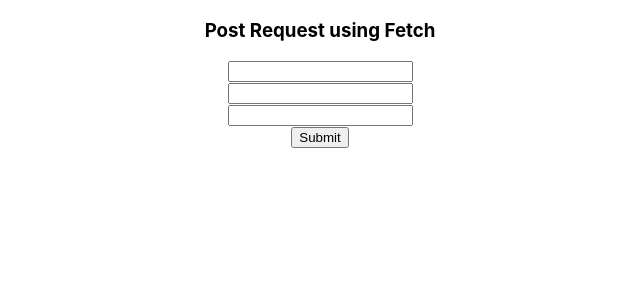
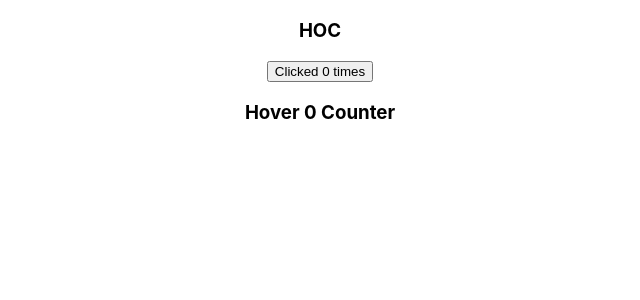
Before and after one commit to ashwini0112/React-Practise, a React (Create React App) app: page / in a window 1280 px wide. Shown: the top 300 px of the page, without its empty margins (320-960 px from the left). Built offline with nearby package versions, Linux system fonts and the light colour scheme.

Commit message:
Fragments and HOC

```diff
--- a/src/App.js
+++ b/src/App.js
@@ -1,10 +1,13 @@
 import React from 'react';
 
 import './App.css';
-import HttpReact from './http/HttpReact';
-import HttpPost from './http/HttpPost';
-import GetFetch from './http/GetFetch';
+// import HttpReact from './http/HttpReact';
+// import HttpPost from './http/HttpPost';
+// import GetFetch from './http/GetFetch';
 import PostFetch from './http/PostFetch';
+import Fragments from './Fragments/Fragments';
+import Hoc from './HOC/Hoc';
+import HoverCounter from './HOC/HoverCounter';
 
 // import Unmounting from './LifeCycles/Unmounting';
 // import ReactForm from './Forms/ReactForms';
@@ -31,7 +34,10 @@ import PostFetch from './http/PostFetch';
 function App() {
   return (
     <div className="App">
-      <PostFetch />
+      <Hoc />
+      <HoverCounter />
+    {/* <Fragments /> */}
+        {/* <PostFetch /> */}
       {/* <GetFetch /> */}
       {/* <HttpPost /> */}
       {/* <HttpReact /> */}
--- /dev/null
+++ b/src/Fragments/Fragments.js
@@ -0,0 +1,14 @@
+import React, { Component } from 'react'
+
+class Fragments extends Component{
+    render(){
+        return(
+            <React.Fragment>
+                <h4>Fragments</h4>
+                <p>Description</p>
+                </React.Fragment>
+        )
+    }
+}
+
+export default Fragments
--- /dev/null
+++ b/src/HOC/Hoc.js
@@ -0,0 +1,26 @@
+import React, { Component } from 'react'
+
+class Hoc extends Component{
+    constructor(){
+        super()
+        this.state = {
+            count:0
+        }
+    }
+    incrementCount = ()=>{
+        this.setState(prevState=>{
+            return { count:prevState.count+1}
+        })
+    }
+    render(){
+        const { count} = this.state
+        return(
+            <div>
+                <h3>HOC</h3>
+                <button type="submit" onClick={this.incrementCount}>Clicked {count} times</button>
+            </div>
+        )
+    }
+}
+
+export default Hoc
--- /dev/null
+++ b/src/HOC/HoverCounter.js
@@ -0,0 +1,25 @@
+import React, { Component } from 'react'
+
+class HoverCounter extends Component{
+    constructor(){
+        super()
+        this.state = {
+            count:0
+
+        }
+    }
+    incrementedCount=()=>{
+        this.setState(prevCount=>{
+            return { count:prevCount.count+1}
+        })
+    }
+    render(){
+        const { count } = this.state
+        return(
+            <div>
+                <h3 onMouseOver={this.incrementedCount}>Hover {count} Counter</h3>
+            </div>
+        )
+    }
+}
+export default HoverCounter
--- a/src/http/PostFetch.js
+++ b/src/http/PostFetch.js
@@ -4,9 +4,9 @@ class PostFetch extends Component{
     constructor(){
         super()
         this.state={
-            ProductName:'',
-            Quantity:'',
-            OrderssCount:''
+            name:'',
+            quantity:'',
+            count:''
 
         }
     }
@@ -35,13 +35,13 @@ class PostFetch extends Component{
                 <h3>
                     Post Request using Fetch
                 </h3>
-                <form>
+
                     <div>
                         <input type="text" value={this.state.name} name="name"
                         onChange={(data)=>{this.setState({name:data.target.value})}}/>
                     </div>
                     <div>
-                        <input type="text" value={this.state.quantity}name="quantity"
+                        <input type="text" value={this.state.quantity} name="quantity"
                         onChange={(data)=>{this.setState({quantity:data.target.value})}}/>
                     </div>
                     <div>
@@ -51,7 +51,7 @@ class PostFetch extends Component{
                     <div>
                         <button onClick={()=>{this.submit()}}>Submit</button>
                     </div>
-                </form>
+
             </div>
         )
     }
```
